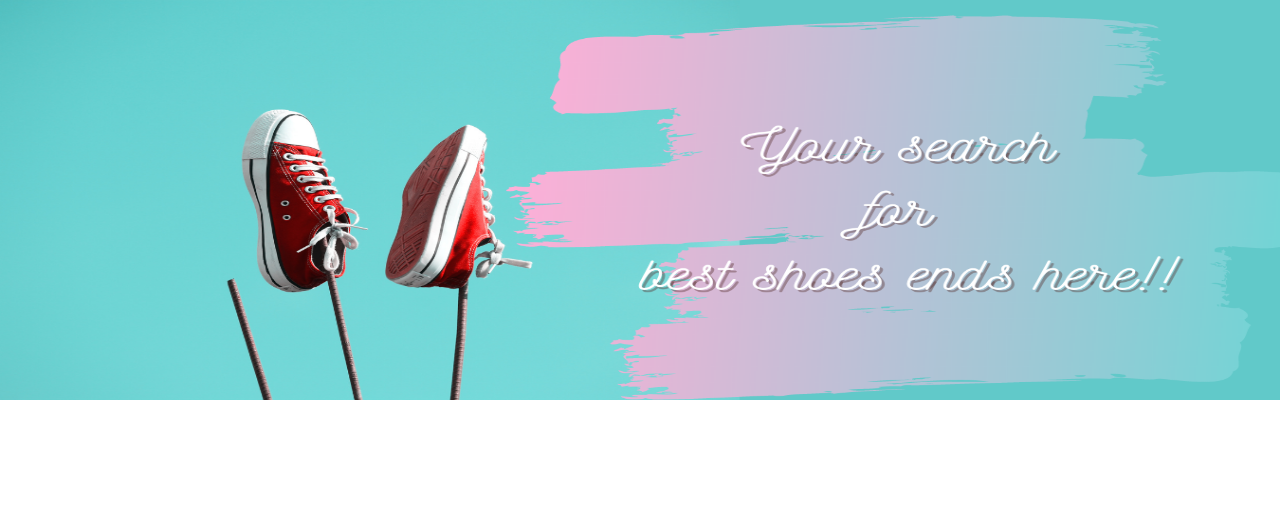
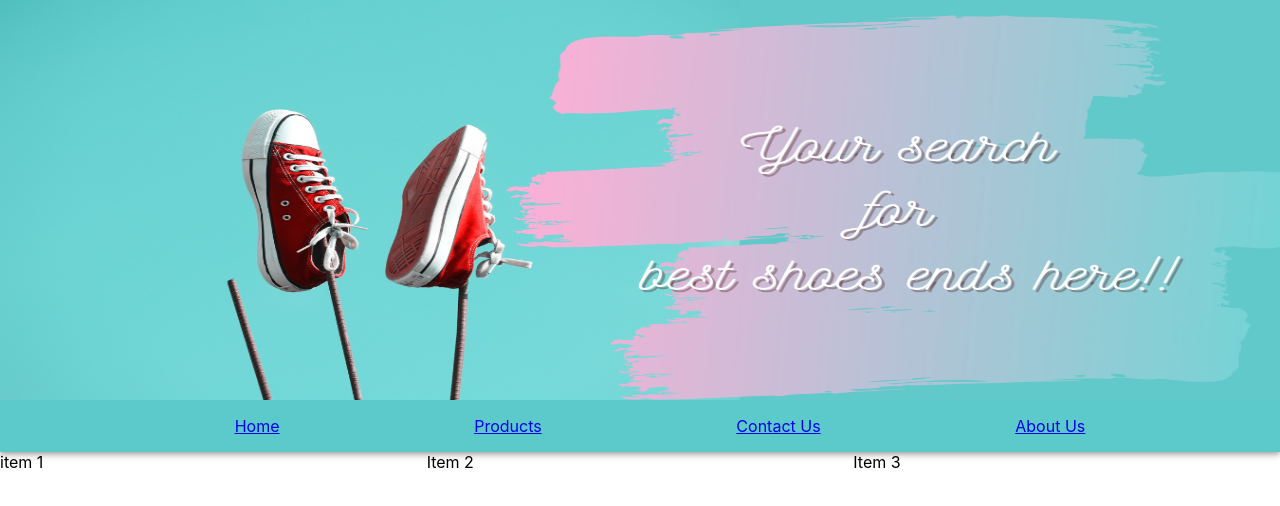
Before and after one commit to mssohail-cloud/shoeStore, a React (Create React App) app: page / in a window 1280 px wide. Shown: the top 506 px of the page. Built offline with nearby package versions, Linux system fonts and the light colour scheme.

Commit message:
AppBar created

```diff
--- a/package.json
+++ b/package.json
@@ -13,7 +13,8 @@
     "react-dom": "^16.13.1",
     "react-router": "^6.0.0-beta.0",
     "react-router-dom": "^6.0.0-beta.0",
-    "react-scripts": "3.4.3"
+    "react-scripts": "3.4.3",
+    "surge": "^0.21.6"
   },
   "scripts": {
     "start": "react-scripts start",
--- a/src/App.css
+++ b/src/App.css
@@ -7,3 +7,24 @@ body {
   height: 400px;
   width: 100%;
 }
+
+
+.navigation ul{
+  display: flex;
+  justify-content: space-evenly;
+
+
+}
+
+.navigation li{
+  list-style: none;
+  display: inline;
+
+
+
+}
+
+.navigation{
+  background-color: rgb(92, 202, 202) !important ;
+  text-decoration: none;
+}
--- a/src/App.js
+++ b/src/App.js
@@ -1,7 +1,8 @@
 import React from 'react';
 import './App.css';
-import { Grid } from '@material-ui/core';
+import { Grid, AppBar } from '@material-ui/core';
 import Header from './Components/Header';
+import { Link } from 'react-router-dom';
 
 
 function App() {
@@ -11,6 +12,28 @@ function App() {
         <Grid Item xs={12}>
           <Header />
         </Grid>
+      </Grid>
+      <Grid>
+        <AppBar className="navigation" position="static">
+          <ul>
+            <li><Link to="/" color="primary">Home</Link></li>
+            <li><Link to="ProductList">Products</Link></li>
+            <li><Link to="ContactUs">Contact Us</Link></li>
+            <li><Link to="About">About Us</Link></li>
+          </ul>
+
+        </AppBar>
+      </Grid>
+      <Grid container space={3}>
+        <Grid item xs={12} sm={4}>
+          item 1
+        </Grid>
+        <Grid item xs={12} sm={4}>
+          Item 2
+        </Grid>
+        <Grid item xs={12} sm={4}>
+          Item 3
+        </Grid>
 
       </Grid>
     </div>
```
Also changed, not shown: src/Components/About.js (added, +11 -0 lines), src/Components/ContactUs.js (added, +12 -0 lines), src/Components/Home.js (added, +11 -0 lines), src/Components/ProductList.js (added, +11 -0 lines), 1 other file (tests, documents, lock files or other folders).
